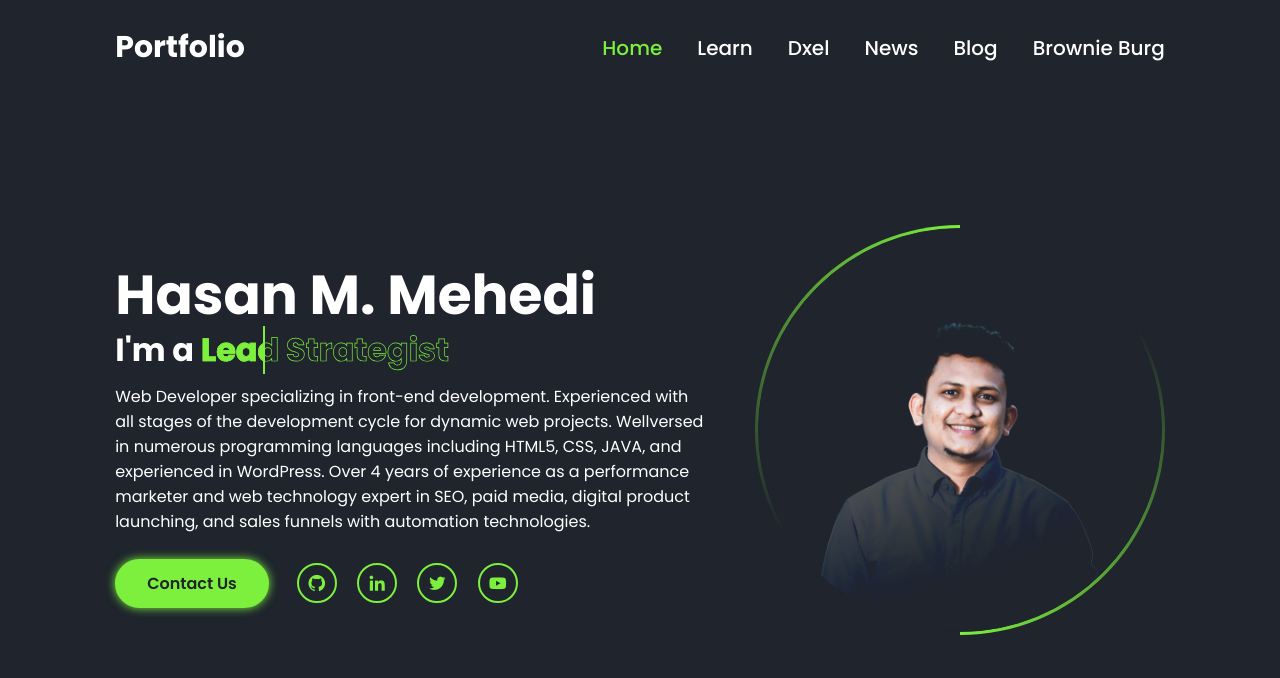
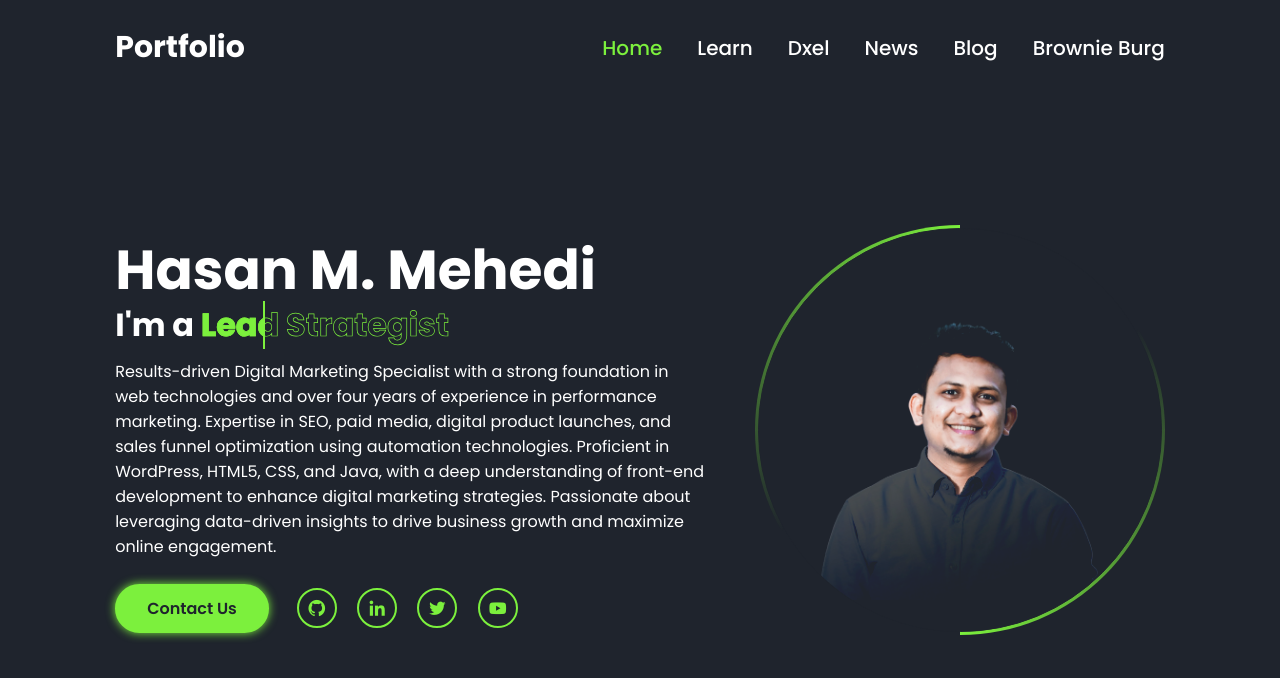
Before and after one commit to dxelnetwork/Portfolio, a plain HTML site: page index.html in a window 1280 px wide. Drawn offline with nearby package versions, Linux system fonts and the light colour scheme.

Commit message:
Update index.html

```diff
--- a/index.html
+++ b/index.html
@@ -41,7 +41,7 @@
                 <span style="--i:2;" data-text="Blogger">Blogger</span>
                 <span style="--i:1;" data-text="Entrepreneur">Entrepreneur</span>
             </h2>
-            <p>Web Developer specializing in front-end development. Experienced with all stages of the development cycle for dynamic web projects. Wellversed in numerous programming languages including HTML5, CSS, JAVA, and experienced in WordPress. Over 4 years of experience as a performance marketer and web technology expert in SEO, paid media, digital product launching, and sales funnels with automation technologies.</p>
+            <p>Results-driven Digital Marketing Specialist with a strong foundation in web technologies and over four years of experience in performance marketing. Expertise in SEO, paid media, digital product launches, and sales funnel optimization using automation technologies. Proficient in WordPress, HTML5, CSS, and Java, with a deep understanding of front-end development to enhance digital marketing strategies. Passionate about leveraging data-driven insights to drive business growth and maximize online engagement.</p>
             <div class="btn-sci">
                 <a href="https://wa.me/+13476691213" target="_blank" class="btn">Contact Us</a>
                 <div class="sci">
```
